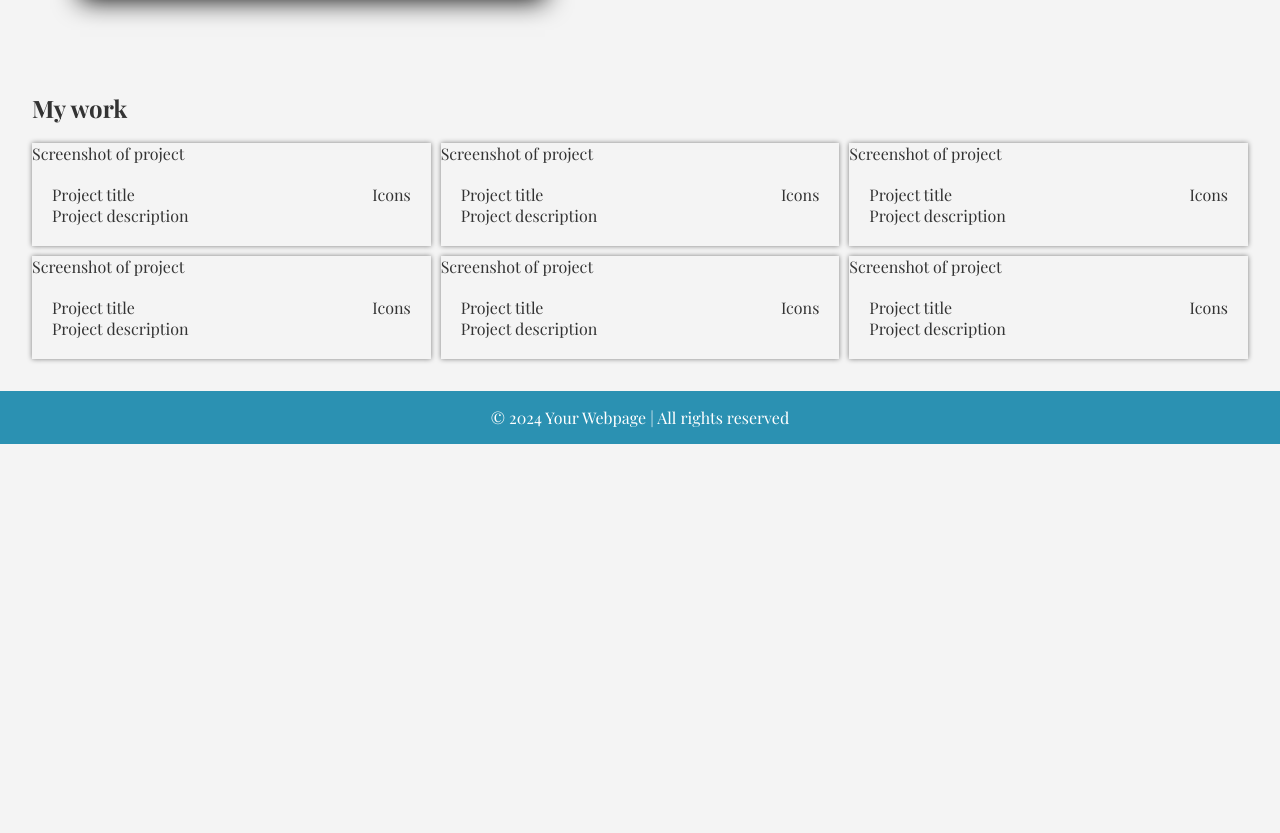
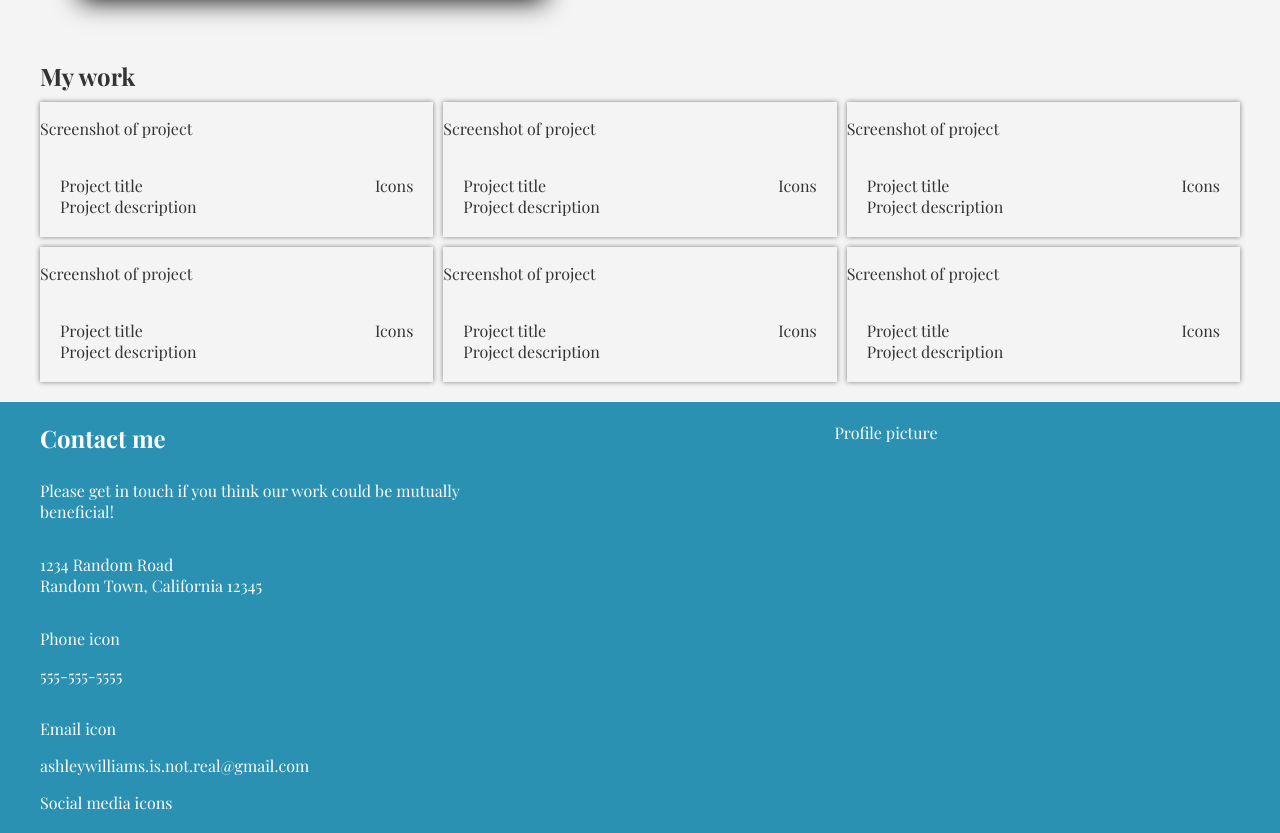
Before and after one commit to joominchoi/homepage, a website: page index.html in a window 1280 px wide. Shown: the part 671-1504 px from the top of the page. Before the commit the page ends 1115 px from the top, so only its background shows below. Drawn offline with nearby package versions, Linux system fonts and the light colour scheme.

Commit message:
Create basic layout for footer

```diff
--- a/index.html
+++ b/index.html
@@ -44,9 +44,9 @@
     </header>
 
     <main>
-      <h2>My work</h2>
-      <div id="grid-container">
-        <div id="grid">
+      <div class="container">
+        <h2>My work</h2>
+        <div id="projects-grid">
           <div class="project-card">
             <p>Screenshot of project</p>
             <div class="project-information">
@@ -111,7 +111,30 @@
       </div>
     </main>
 
-    <footer>&copy; 2024 Your Webpage | All rights reserved</footer>
+    <footer>
+      <div class="container">
+        <div id="footer-grid">
+          <div id="contact-details">
+            <h2>Contact me</h2>
+            <p>
+              Please get in touch if you think our work could be mutually
+              beneficial!
+            </p>
+            <p>1234 Random Road<br />Random Town, California 12345</p>
+            <div>
+              <p>Phone icon</p>
+              <p>555-555-5555</p>
+            </div>
+            <div>
+              <p>Email icon</p>
+              <p>ashleywilliams.is.not.real@gmail.com</p>
+            </div>
+            <div>Social media icons</div>
+          </div>
+          <div>Profile picture</div>
+        </div>
+      </div>
+    </footer>
   </body>
 
   <script src="main.js"></script>
--- a/styles.css
+++ b/styles.css
@@ -98,7 +98,6 @@ header {
 
 #about-me-container h2,
 p {
-  margin: 0;
   text-align: start;
 }
 
@@ -134,11 +133,11 @@ p {
   filter: invert(1);
 }
 
-main {
-  margin: 2rem;
+.container {
+  padding: 20px 40px;
 }
 
-#grid {
+#projects-grid {
   display: grid;
   grid-template-columns: auto auto auto;
   grid-template-rows: auto auto;
@@ -160,9 +159,20 @@ main {
 
 footer {
   text-align: center;
-  padding: 1rem;
   background-color: rgb(43, 145, 178);
   color: #fff;
+}
+
+#footer-grid {
+    display: grid;
+    grid-template-columns: 2fr 3fr;
+    grid-gap: 20px;
+}
+
+#contact-details {
+  display: flex;
+  flex-direction: column;
+  align-items: start;
 }
 
 img {
@@ -186,3 +196,8 @@ article ol,
 article ul {
   list-style-position: inside;
 }
+
+h2 {
+  margin-top: 0;
+  margin-bottom: 10px;
+}
```
